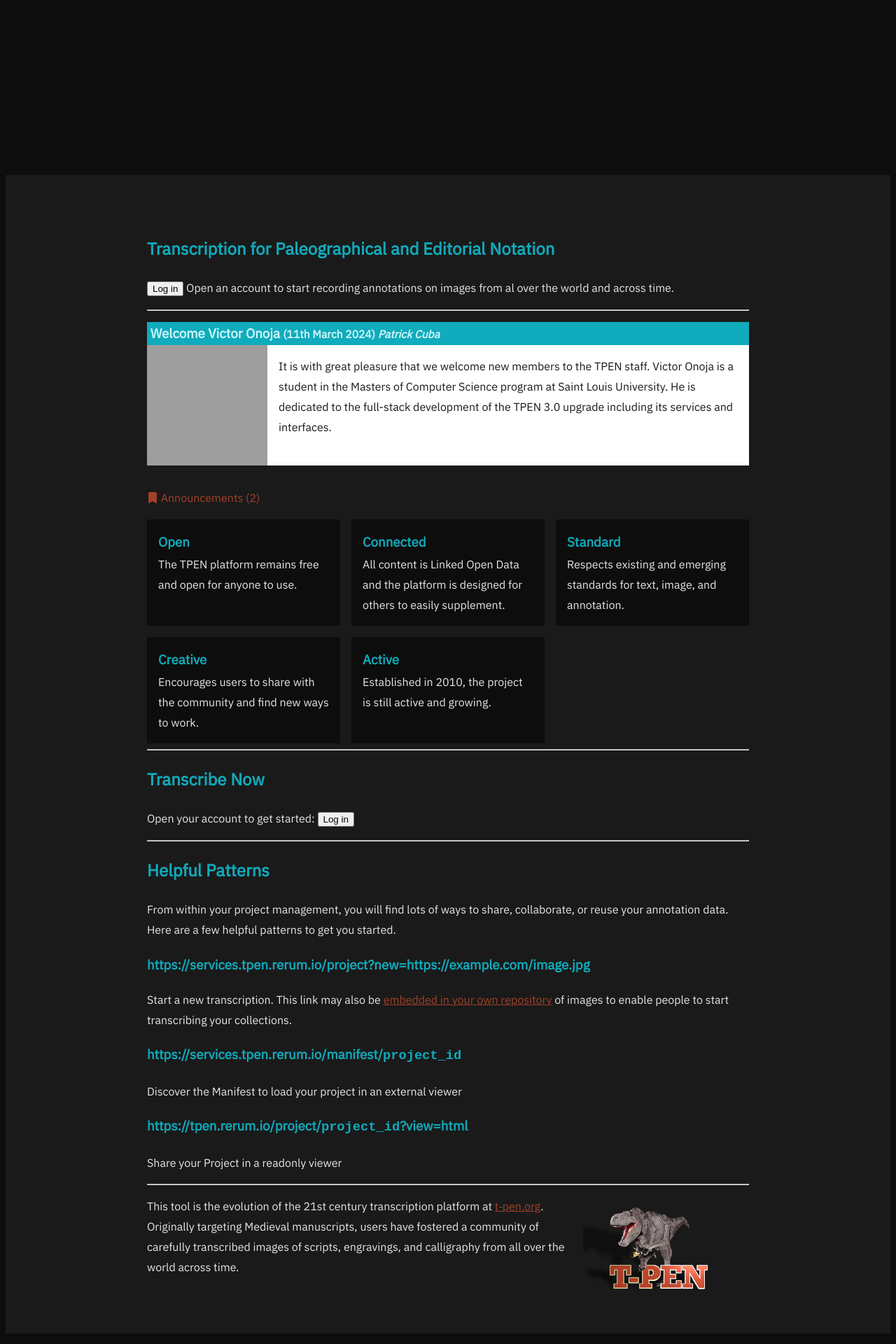
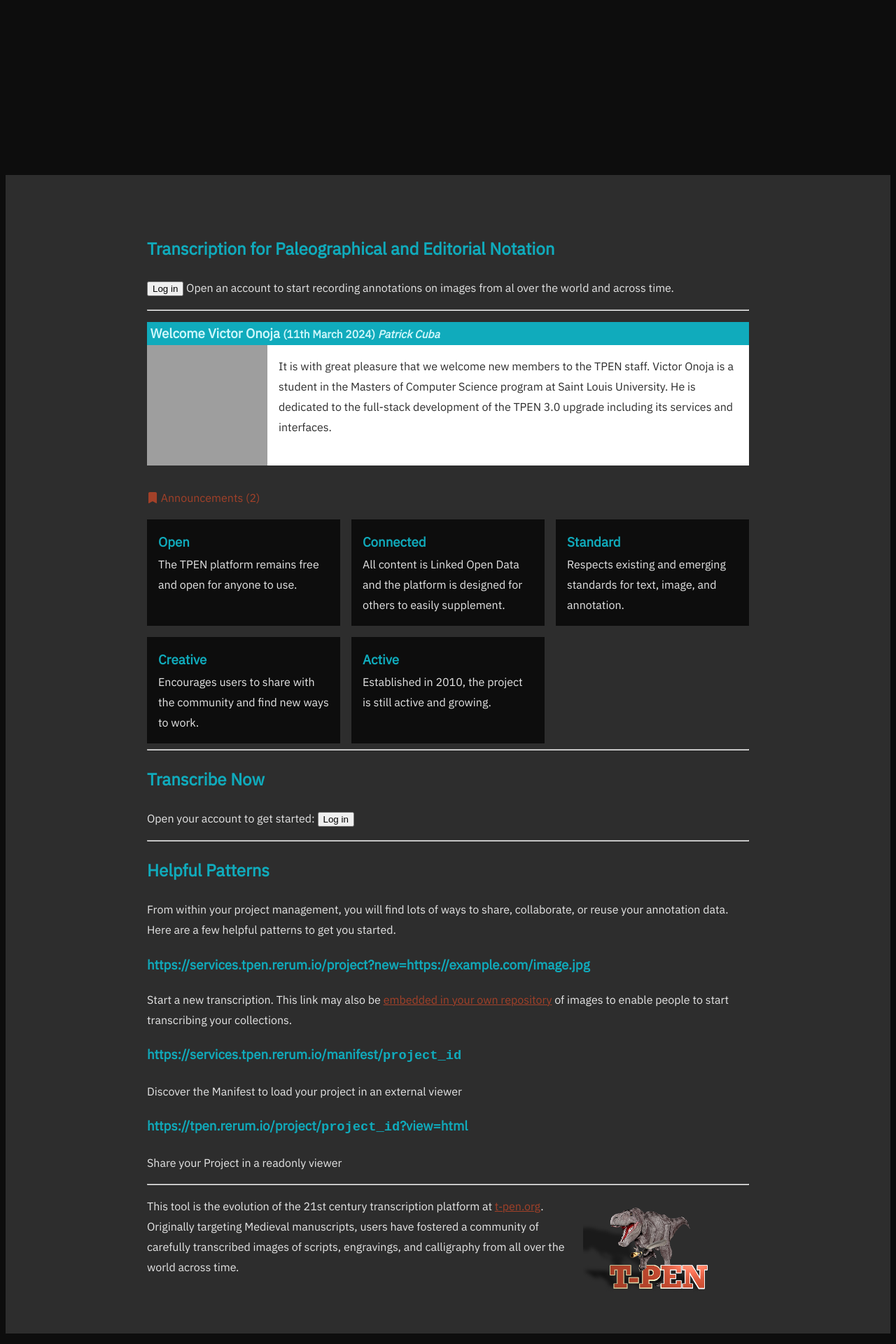
Before and after one commit to CenterForDigitalHumanities/TPEN3, a Jekyll site: the page built from pages/index.md, in a window 1280 px wide. Shown: the part 658-2578 px from the top of the page at 70% size. Built offline with Jekyll 4.4.1, drawn with Linux system fonts in a browser that asks for light colours; grey boxes are pictures that could not be loaded.

Commit message:
less dark dark

```diff
--- a/assets/css/main.css
+++ b/assets/css/main.css
@@ -9,7 +9,7 @@
     --primary-light: hsl(186, 84%, 60%);
     --light-color  : hsl(186, 84%, 90%);
     --darkest      : #0d0d0d;
-    --dark         : #1a1a1a;
+    --dark         : #2d2d2d;
     --white        : hsl(0, 0%, 100%);
     --gray         : hsl(0, 0%, 60%);
     --light-gray   : hsl(0, 0%, 90%);
```
